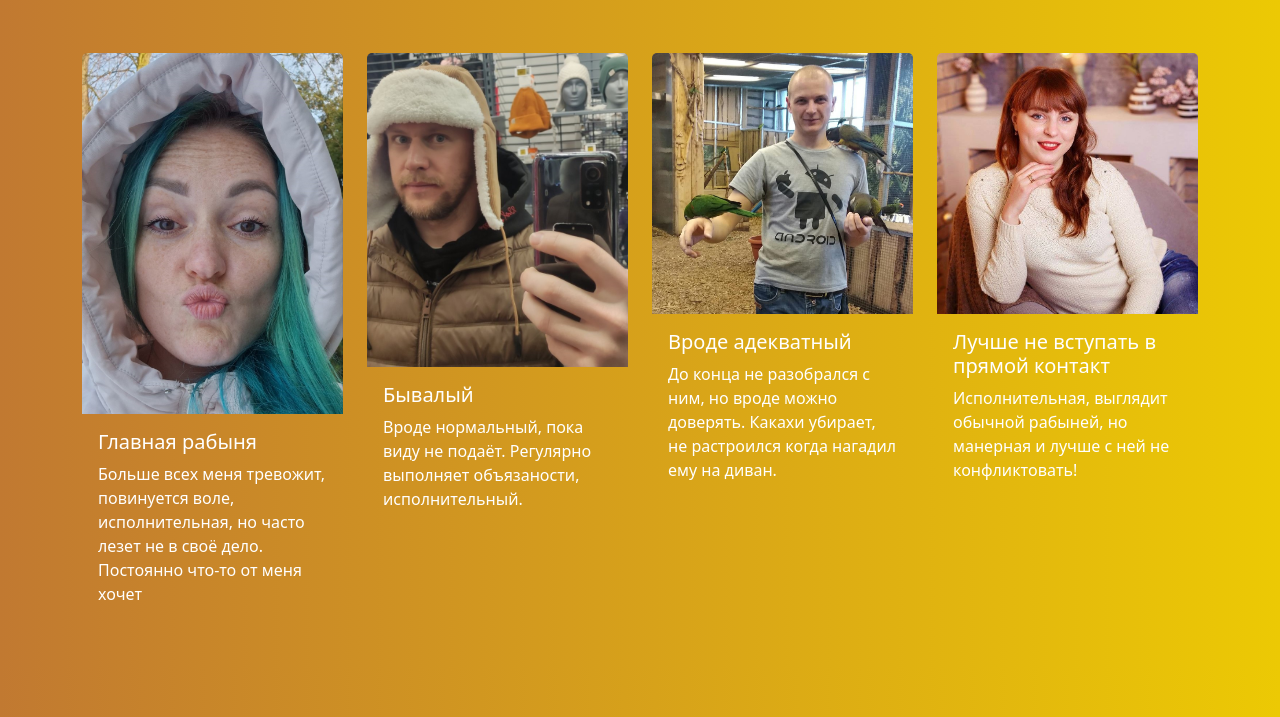
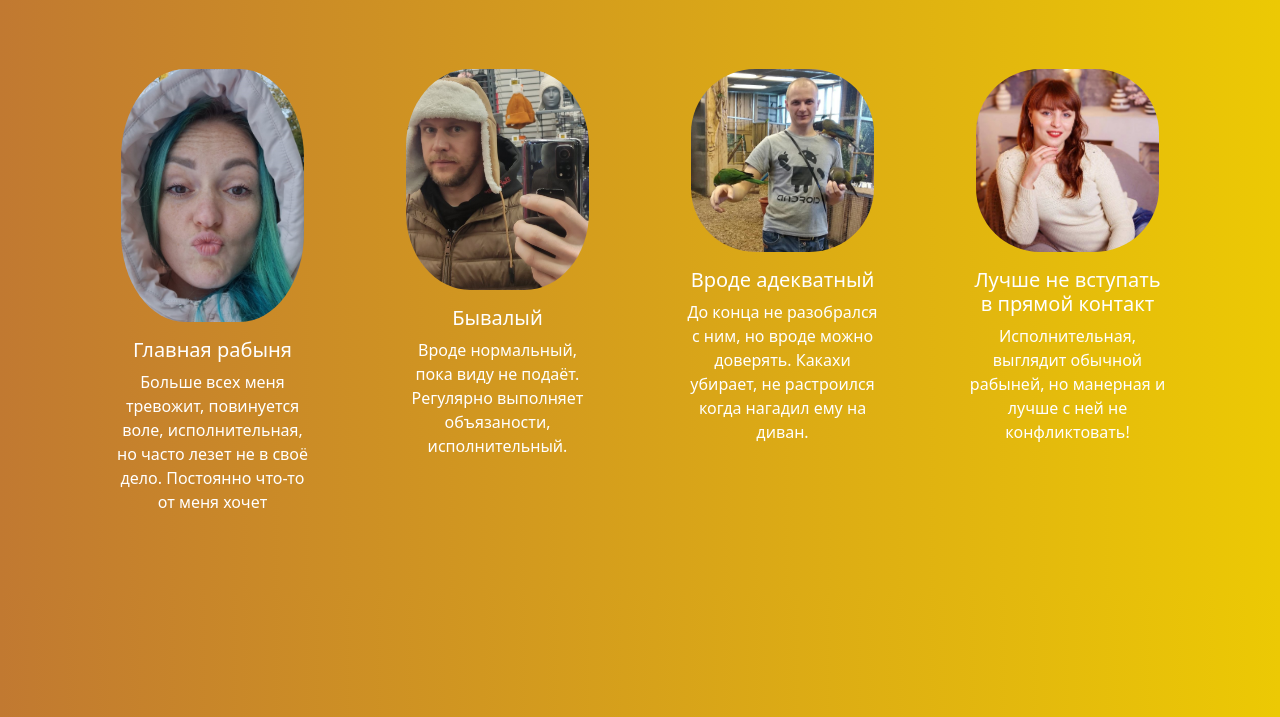
Before and after one commit to Pugatsevich/Shusha_2.0, a plain HTML site: page Slaves.html in a window 1280 px wide. Shown: the part 83-800 px from the top of the page. Drawn offline with nearby package versions, Linux system fonts and the light colour scheme.

Commit message:
changes in css

```diff
--- a/Slaves.html
+++ b/Slaves.html
@@ -19,6 +19,19 @@
       href="https://cdn.jsdelivr.net/npm/bootstrap@5.3.3/dist/css/bootstrap.min.css"
     />
     <style>
+      .card {
+        text-align: center;
+        border-radius: 1em;
+        padding: 1em;
+      }
+      .card img {
+        border-radius: 35%;
+        width: 80%;
+        margin: auto;
+      }
+      .card:hover {
+        background-color: rgba(0, 0, 0, 0.1);
+      }
       .custom-dark {
         color: white;
         background: transparent;
```
Also changed, not shown: Dangerous.html (+11 -0 lines).
